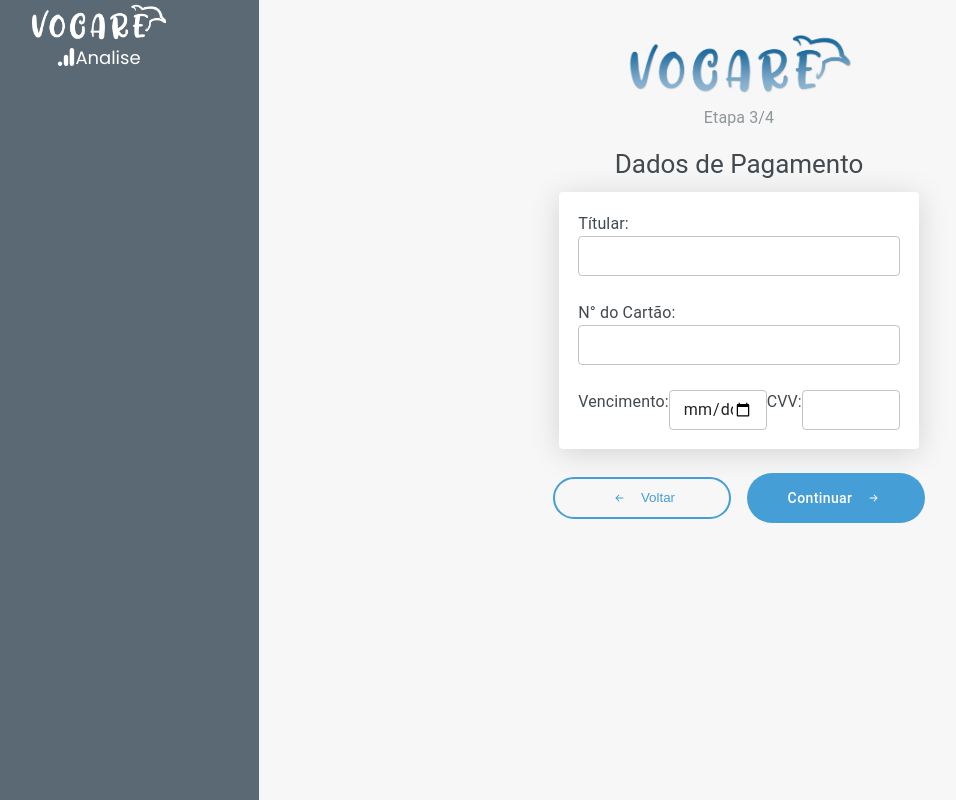
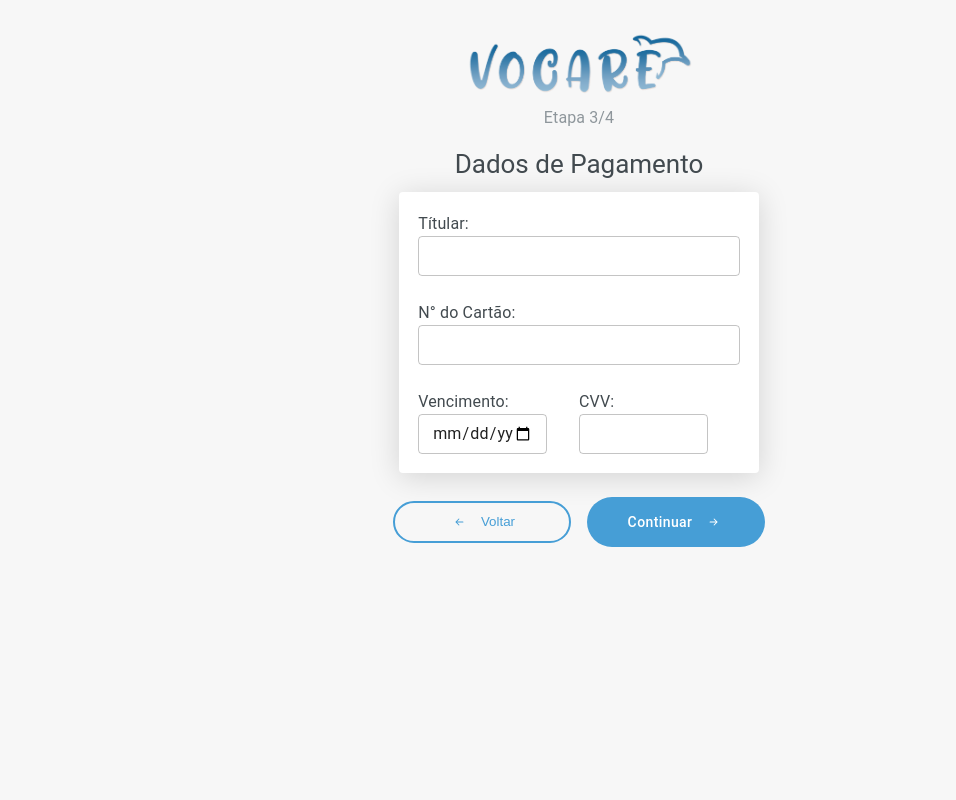
Before and after one commit to larissa-NUF/vocare, a React (Create React App) app: page /pagamento in a window 1280 px wide. Shown: the whole page, without its empty margins (61-1017 px from the left). Built offline with nearby package versions, Linux system fonts and the light colour scheme.

Commit message:
Tela pagamento ajustes

```diff
--- a/src/components/Layout/Layout.tsx
+++ b/src/components/Layout/Layout.tsx
@@ -4,7 +4,7 @@ import { SideBar } from "../SideBar"
 import { LayoutProps } from "./Layout.types"
 
 export const Layout = ({ children }: LayoutProps) => {
-    const [usuario, setUsuario] = useState("aluno");
+    const [usuario, setUsuario] = useState("deslogado");
 
     return (
         <>
--- a/src/pages/Pagamento/Pagamento.styled.tsx
+++ b/src/pages/Pagamento/Pagamento.styled.tsx
@@ -15,7 +15,7 @@ export const Fundo = styled("div")({
     flexDirection: 'column',
 });
 
-export const LogoVocale = styled("img")({
+export const LogoVocare = styled("img")({
     width: theme.spacing(14.188),
     marginTop: theme.spacing(2),
     marginBottom: theme.spacing(0.6)
@@ -69,6 +69,22 @@ export const ArrowRight = styled(BsArrowRightShort)({
 });
 
 export const GridItem = styled(Grid)({
-    flexDirection: "row",
     display: "flex",
+    flexDirection: "column"
 });
+
+export const FormPag = styled(TextField)({
+    width: "80%",
+    '& label.Mui-focused': {
+        color: theme.palette.primary.main,
+    },
+    '& .MuiInput-underline:after': {
+        borderBottomColor: theme.palette.primary.main,
+    },
+    '& .MuiOutlinedInput-root': {
+
+        '&.Mui-focused fieldset': {
+            borderColor: theme.palette.primary.main,
+        },
+    },
+});
--- a/src/pages/Pagamento/PagamentoForm.tsx
+++ b/src/pages/Pagamento/PagamentoForm.tsx
@@ -31,22 +31,26 @@ const PagamentoForm: React.FC = () => {
                         />
                         <br />
                         <Grid>
-                            <Styled.GridItem item>
+                            <Grid container>
+                                <Styled.GridItem item xs={6}>
                                     <Styled.Label variant="body1">Vencimento:</Styled.Label>
-                                <Styled.FormInput
+                                    <Styled.FormPag
                                         type="date"
                                         variant="outlined"
                                         size="small"
                                         id="vencimento"
                                     />
+                                </Styled.GridItem>
+                                <Styled.GridItem item xs={6}>
                                     <Styled.Label variant="body1">CVV:</Styled.Label>
-                                <Styled.FormInput
+                                    <Styled.FormPag
                                         type="number"
                                         variant="outlined"
                                         size="small"
                                         id="cvv"
                                     />
                                 </Styled.GridItem>
+                            </Grid>
                         </Grid>
                     </FormControl>
                 </BasicCard>
--- a/src/pages/Pagamento/index.tsx
+++ b/src/pages/Pagamento/index.tsx
@@ -7,7 +7,7 @@ const Pagamento: React.FC = () => {
 
     return (
         <Styled.Fundo>
-            <Styled.LogoVocale src={logo}/>
+            <Styled.LogoVocare src={logo}/>
             <Styled.EtapaTitulo variant="h4">Etapa 3/4</Styled.EtapaTitulo>
             <PagamentoForm />
         </Styled.Fundo>
```
Also changed, not shown: 1 other file (tests, documents, lock files or other folders). Lines whose indentation alone changed are shown as unchanged.
